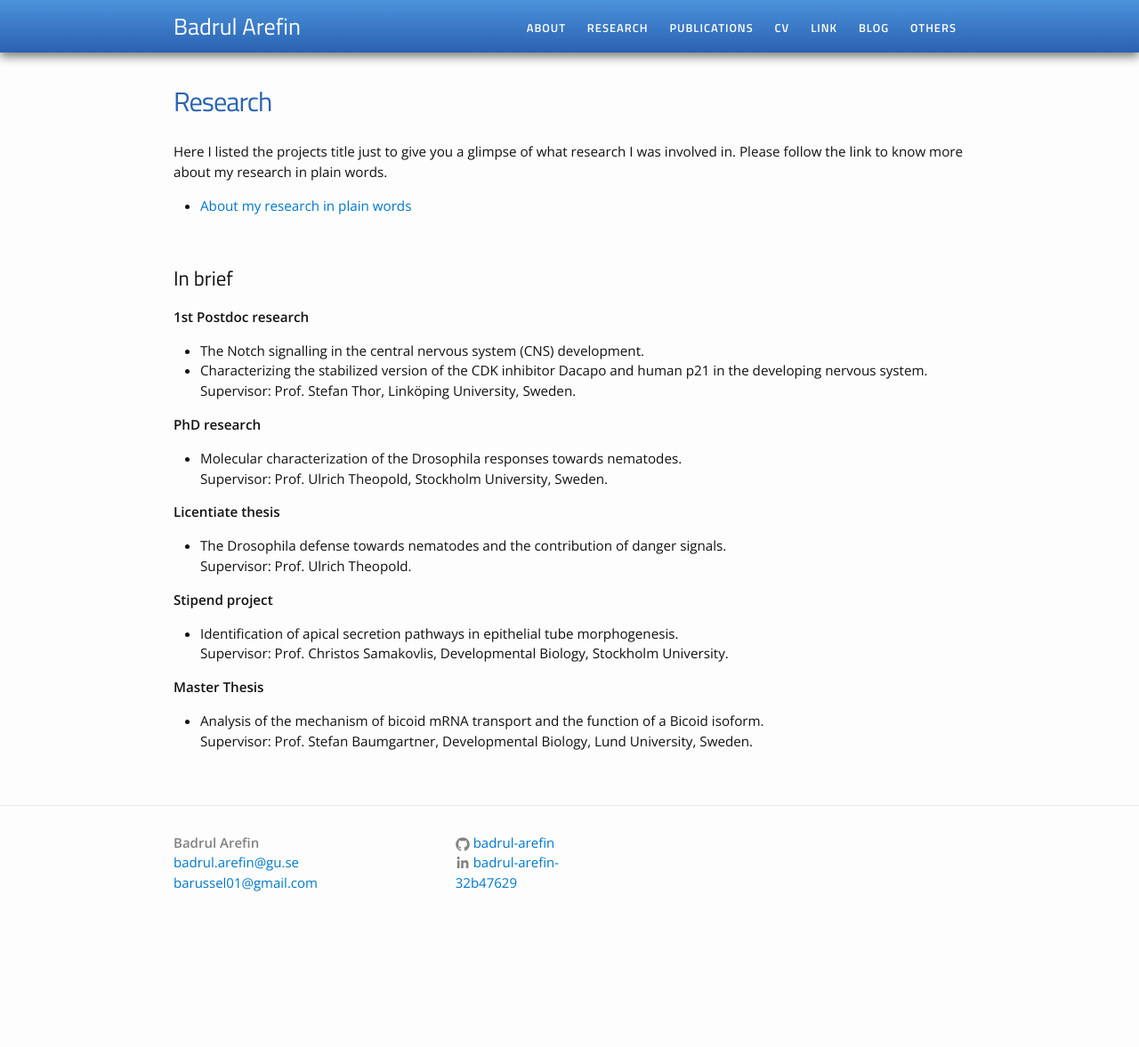
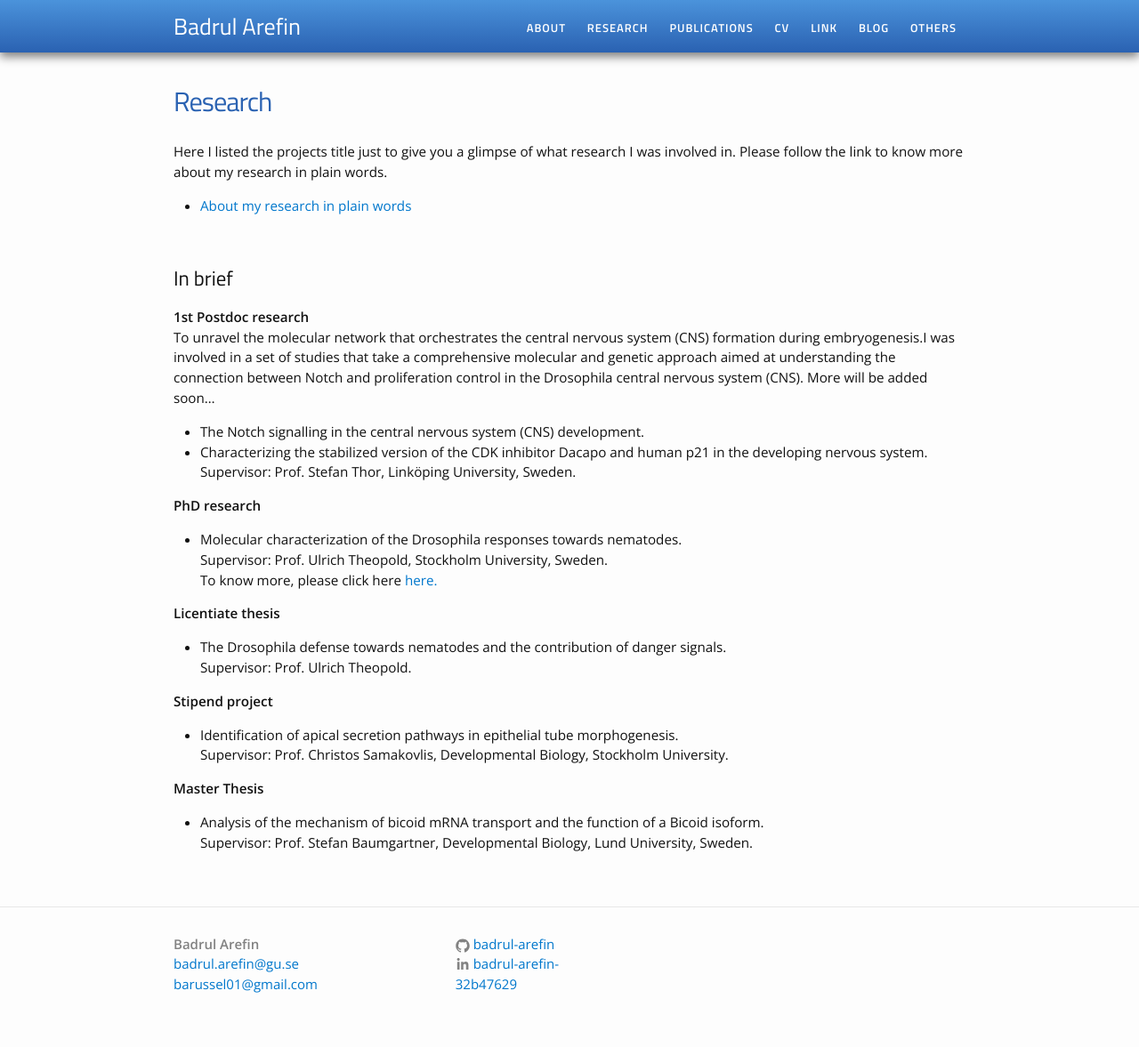
Before and after one commit to Badrul-Arefin/badrul-arefin.github.io, a Jekyll site: the page built from research.md, in a window 1280 px wide. Shown: the whole page at 89% size. Built offline with Jekyll 4.4.1, drawn with Linux system fonts in a browser that asks for light colours; before the commit the page ends 1063 px from its top, so only the background shows below that.

Commit message:
Update research.md

```diff
--- a/research.md
+++ b/research.md
@@ -4,21 +4,21 @@ permalink: /research/
 title: Research
 ---
 Here I listed the projects title just to give you a glimpse of what research I was involved in. Please follow the link to know more about my research in plain words.
-
-<ul>
+ <ul>
 	<li><a href="/About/about.pdf">About my research in plain words</a></li>
 </ul><br>
-
 <h2>In brief</h2>
 
 <b> 1st Postdoc research</b><br>
+To unravel the molecular network that orchestrates the central nervous system (CNS) formation during embryogenesis.I was involved in a set of studies that take a comprehensive molecular and genetic approach aimed at understanding the connection between Notch and proliferation control in the Drosophila central nervous system (CNS). More will be added soon...
+<br>
 - The Notch signalling in the central nervous system (CNS) development.<br>
 - Characterizing the stabilized version of the CDK inhibitor Dacapo and human p21 in the developing nervous system.
 <br>Supervisor: Prof. Stefan Thor, Linköping University, Sweden.
 
 
 <b>PhD research</b><br>
-- Molecular characterization of the Drosophila responses towards nematodes.<br>Supervisor: Prof. Ulrich Theopold, Stockholm University, Sweden.<br>
+- Molecular characterization of the Drosophila responses towards nematodes.<br>Supervisor: Prof. Ulrich Theopold, Stockholm University, Sweden.<br> To know more, please click here <a href="https://sites.google.com/view/badrularefin/research">here.</a><br>
 
 <b>Licentiate thesis</b><br>
 - The Drosophila defense towards nematodes and the contribution of danger signals.
```
